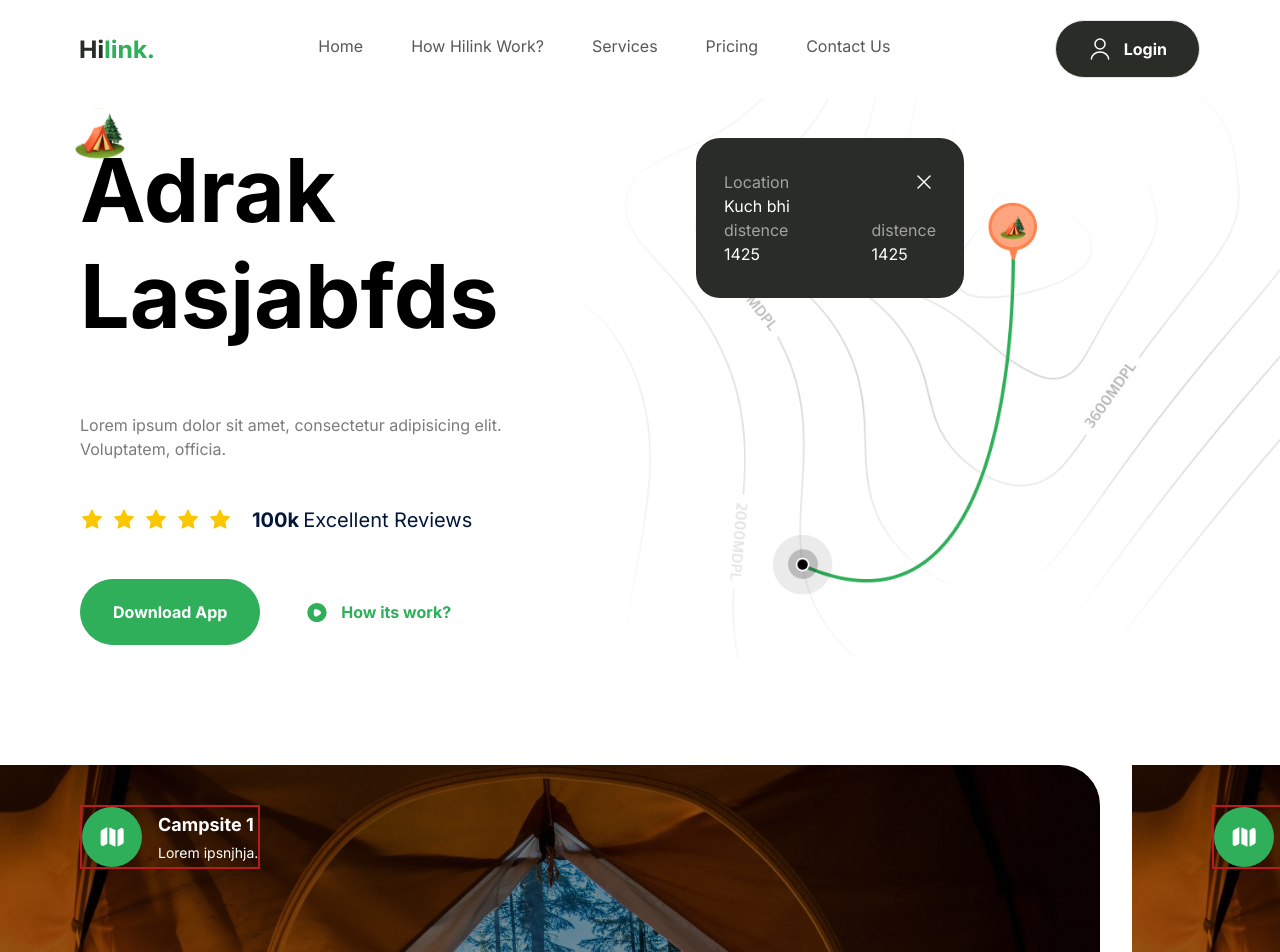
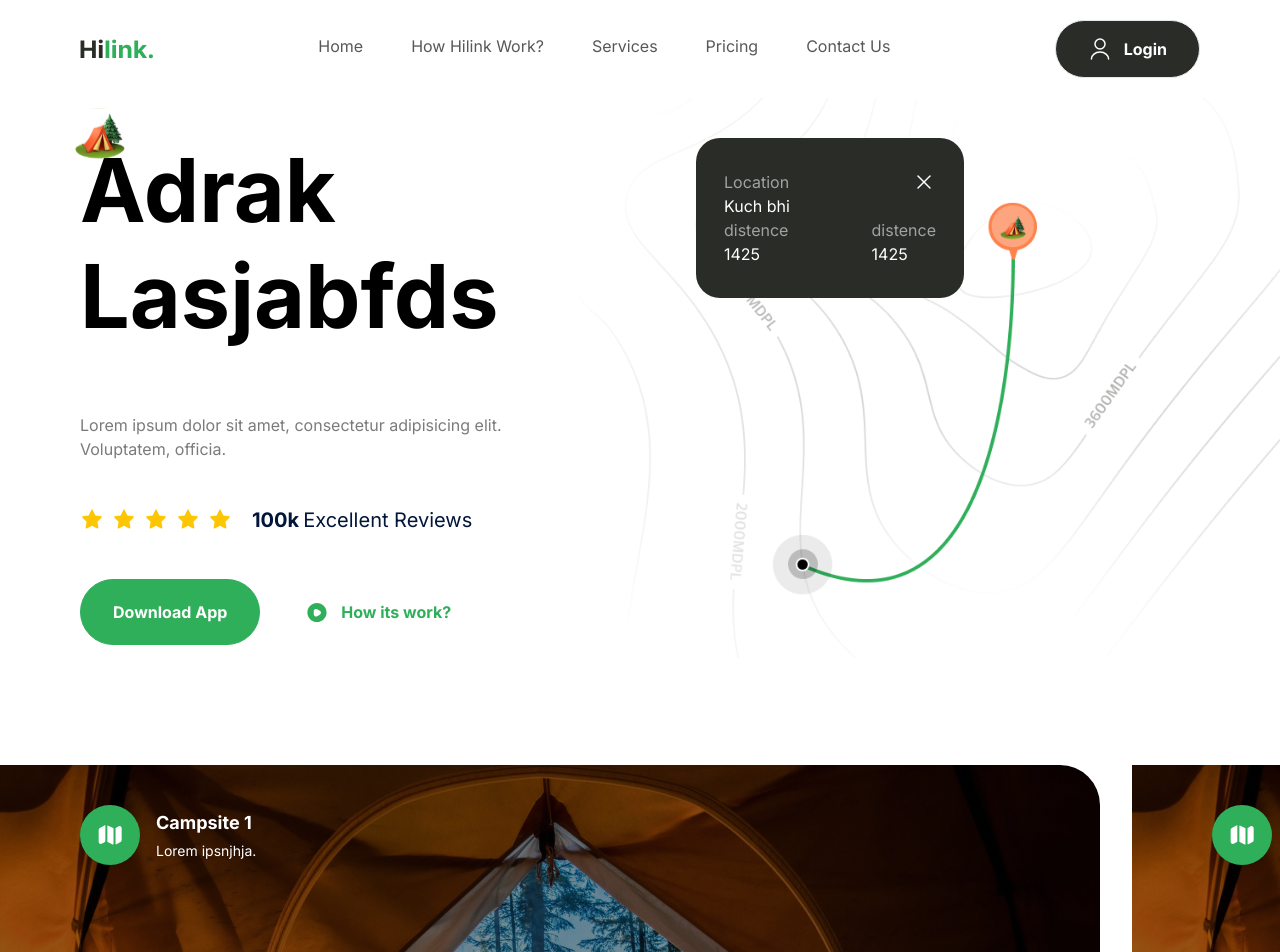
Before and after one commit to RamanAgrawal/Travel-Web-LandingPage, a Next.js app: page / in a window 1280 px wide. Shown: the top 952 px of the page. Built offline with nearby package versions, Linux system fonts and the light colour scheme.

Commit message:
-border @Camp

```diff
--- a/components/Camp.tsx
+++ b/components/Camp.tsx
@@ -21,7 +21,7 @@ const CampSite = ({
   `}
     >
       <div className="flex flex-col h-full w-full items-start justify-between p-6 lg:px-20 lg:py-10">
-        <div className="border-2 border-red-700 flexCenter gap-4">
+        <div className="flexCenter gap-4">
           <div className="rounded-full p-4 bg-green-50">
             <Image alt="map" src="/folded-map.svg" height={28} width={28} />
           </div>
```
